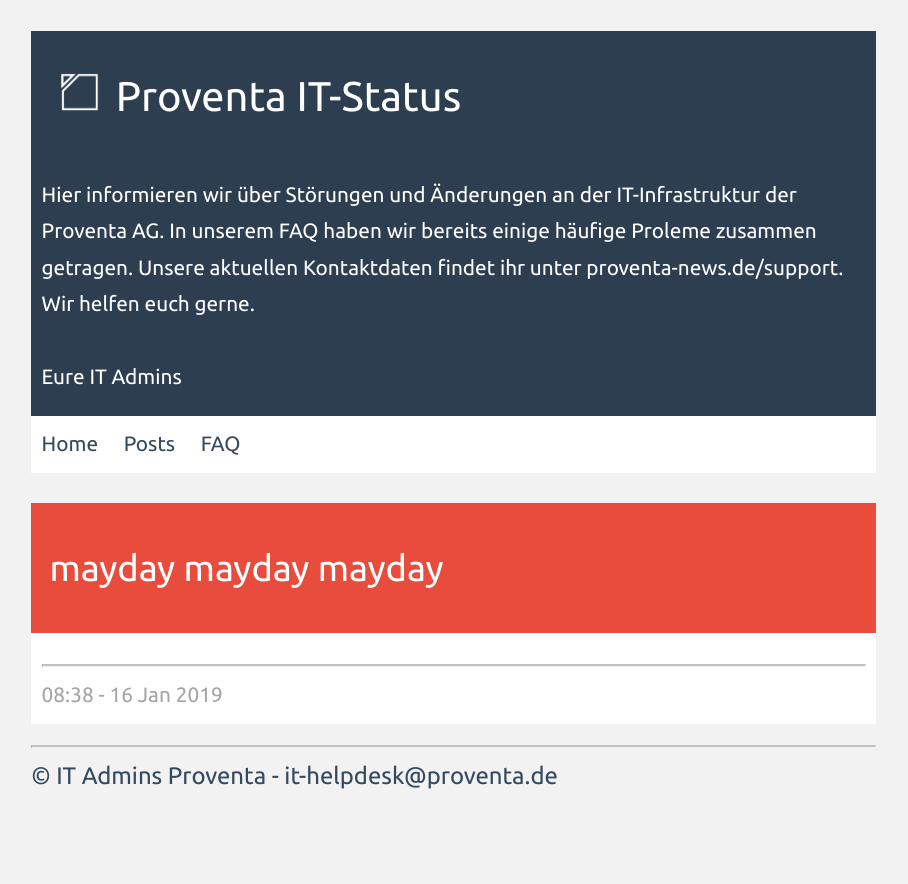
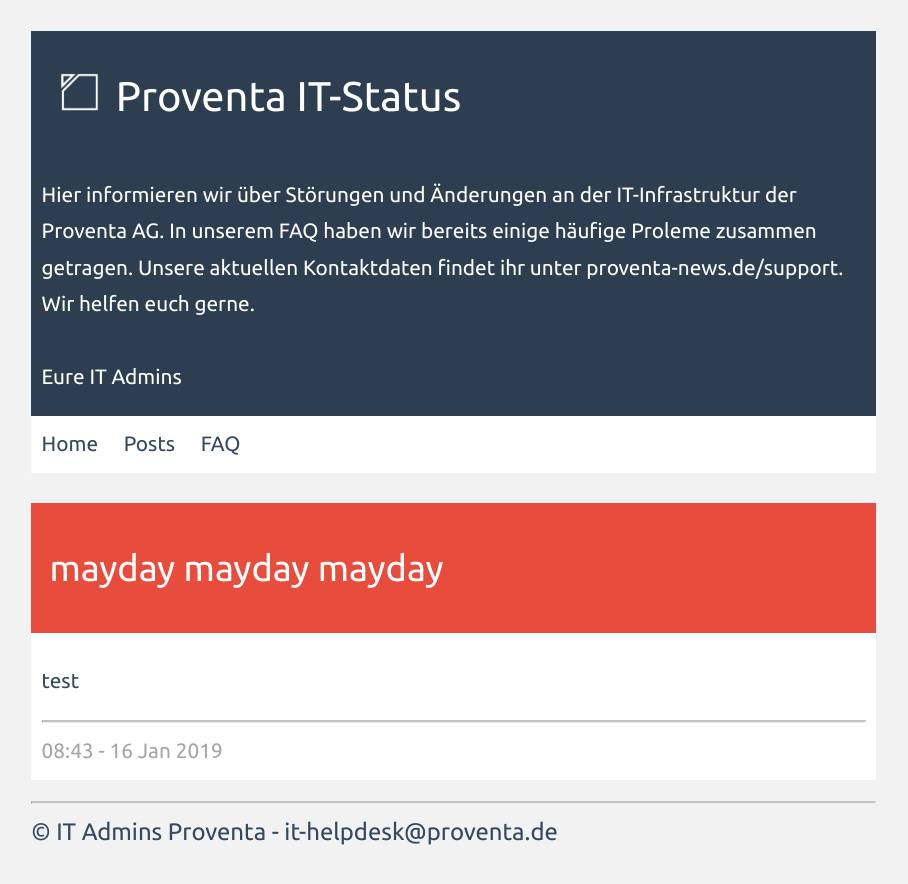
Before and after one commit to proventa/status, a Jekyll site: the page built from _posts/2019-01-16-mayday-mayday-mayday.markdown, in a window 1280 px wide. Shown: the top 884 px of the page, without its empty margins (0-908 px from the left). Built offline with Jekyll 4.4.1, drawn with Linux system fonts in a browser that asks for light colours.

Commit message:
new post: mayday mayday mayday

```diff
--- a/_posts/2019-01-16-mayday-mayday-mayday.markdown
+++ b/_posts/2019-01-16-mayday-mayday-mayday.markdown
@@ -1,6 +1,8 @@
 ---
 layout: post
 title:  "mayday mayday mayday"
-date:   2019-01-16 08:38:54
+date:   2019-01-16 08:43:22
 categories: active
 ---
+
+test
```
Also changed, not shown: 1 other file.
